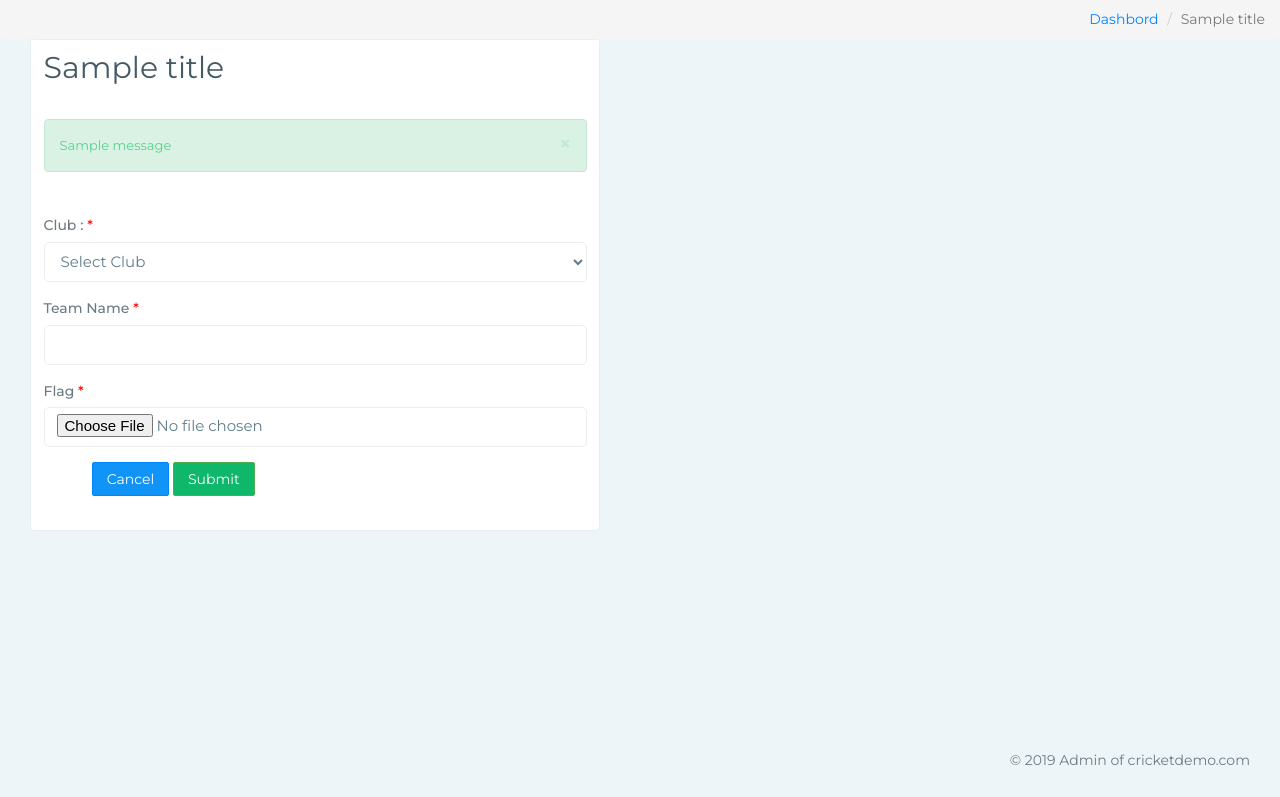
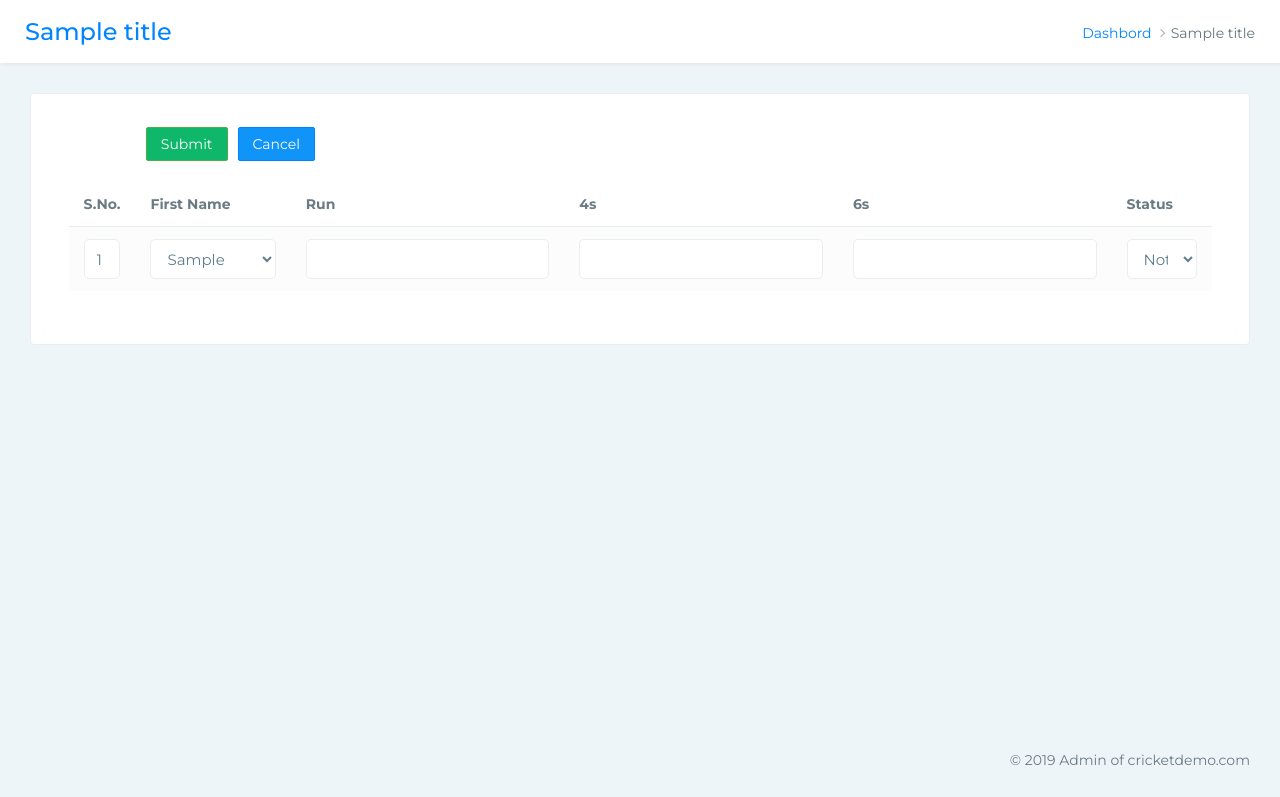
Before and after one commit to rishabhme/cricket_demo, a Django app: template templates/add_score.html in a window 1280 px wide. Shown: the part 54-851 px from the top of the page. Run offline with Django 3.2, Linux system fonts and the light colour scheme; tables that the repository leaves empty hold one stand-in row (values such as "Sample post"); the template is opened without the code that fills it: values that come from a table or form of the project are taken from there, most other values are stand-ins (such as "Sample title", 1, 10 or a date in 2020); one stand-in notice (Sample message) is shown; some libraries are stand-ins or nearby versions.

Commit message:
score add

```diff
--- a/cricketapp/models.py
+++ b/cricketapp/models.py
@@ -105,7 +105,7 @@ class Inning(models.Model):
 
 
     def __str__(self):
-        return 'Inning ' + str(self.inning_no) + ': ' + str(self.match_player)
+        return str(self.match_player.team_id)
 
     class Meta:
         db_table = "inning"
@@ -122,11 +122,11 @@ class PlayerScoreCard(models.Model):
 
     inning = models.ForeignKey(Inning, related_name="player_inning", blank=False, on_delete=models.CASCADE)
     player = models.ForeignKey(Player, related_name="player_score", blank=False, on_delete=models.CASCADE)
-    runs = models.IntegerField(blank=False, default=0)
-    fifty = models.IntegerField(blank=False, default=0)
-    hundred = models.IntegerField(blank=False, default=0)
-    fours = models.IntegerField(blank=False, default=0)
-    sixes = models.IntegerField(blank=False, default=0)
+    runs = models.CharField(max_length=10,blank=True, default=0)
+    fifty = models.CharField(max_length=10,blank=True, default=0)
+    hundred = models.CharField(max_length=10,blank=True, default=0)
+    fours = models.CharField(max_length=10,blank=True, default=0)
+    sixes = models.CharField(max_length=10,blank=True, default=0)
     status = models.CharField(max_length=10, choices = PLAYER_STATUS_CHOICE, blank=True)
 
     def __str__(self):
--- a/cricketapp/urls.py
+++ b/cricketapp/urls.py
@@ -6,10 +6,10 @@ urlpatterns = [
 	path('', DashboardView.as_view(), name='dashboard'),
 	path('add/match/', MatchView.as_view(), name='add-match'),
 	path('player/detail/<int:pk>/', PlayerDetailView.as_view(), name='player-detail'),
-	path('player/detail/<int:pk>/', PlayerDetailView.as_view(), name='player-detail'),
 	path('add/team/', AddTeamView.as_view(), name='add-team'),
 	path('score/', MatchScoreView.as_view(), name='score'),
 	path('ajax_team_list/', AjaxTeamListView.as_view(), name='ajax_team_list'),
+	path('add/score/', AddScoreView.as_view(), name='add-score'),
 	path('player-list/<int:pk>/', PlayerListView.as_view(), name='player-list'),
 	path('player/<int:pk>/', AddPlayerView.as_view(), name='player'),
 	path('player/delete/<int:pk>/', DeletePlayerView.as_view(), name='player-delete'),
--- a/templates/add_score.html
+++ b/templates/add_score.html
@@ -1,17 +1,22 @@
 {% extends "base_site.html" %}
-{% block title %} {{ title }} {% endblock title %}
+{% block title %} User Management {% endblock title %}
 {% block content %}
 <div id="page-wrapper">
-        <div class="">
-                <ol class="breadcrumb text-right">
+            <div class="row page-titles">
+                <div class="col-md-5 align-self-center">
+                    <h3 class="text-themecolor">{{title}}</h3>
+                </div>
+                <div class="col-md-7 align-self-center">
+                    <ol class="breadcrumb">
                         <li class="breadcrumb-item"><a href="{% url 'cricketapp:dashboard' %}">Dashbord</a></li>
-                    <li class="breadcrumb-item active ">{{ title }}</li>
+                        <li class="breadcrumb-item active">{{title}}</li>
                     </ol>
-            <div class="clearfix"></div>
+                </div>
+            </div>
             <div class="container-fluid">
                     <div style="text-align: center;">
-                                {% if is_message == 0 %}
-                                    <div class="alert alert-danger">
+                                {% if is_message == 1 %}
+                                    <div class="alert alert-success">
                                     {{message}}
                                     </div>
                                 {% else %}
@@ -19,50 +24,54 @@
                                 {% endif %}
 
                                 </div>
-            <div class="row" style="max-width:600px;">
-                <div class="col-md-12 col-sm-12 col-xs-12">
+                <!-- row -->
+
+                <div class="row">
+                    <div class="col-md-12 col-sm-12">
                         <div class="card">
-                        <div class="card-header">
-                            <h2>{{ title }}</h2>
-                            <div class="clearfix"></div>
-                        </div>
                             <div class="card-body">
-                            {% if messages %}
-                                {% for message in messages %}
-                                    <div class="alert alert-success alert-dismissable">
-                                        <button type="button" class="close" data-dismiss="alert" aria-hidden="true">
-                                            &times;
-                                        </button>
-                                        {{ message }}
-                                    </div>
-                                {% endfor %}
-                            {% endif %}
-                            <br/>
+                                <div class="table-responsive">
+                                    <div class="table-wrapper">
+                                        <div class="table-responsive text-nowrap">
+                                            <table class="table table-striped table-hover table-sm">
+                                                <thead>
+                                                    <tr>
+                                                        <th><b>S.No.</b></th>
+                                                        <th><b>First Name</b></th>
+                                                        <th><b>Run</b></th>
+                                                        <th><b>4s</b></th>
+                                                        <th><b>6s</b></th>
+                                                        <th><b>Status</b></th>
+
+
+                                                    </tr>
+                                                </thead>
+                                                <tbody>
                                                 <form action="{{ url }}" method="POST"
                                   enctype="multipart/form-data" id="team" data-parsley-validate=""
                                   class="row">
+                                                    {% csrf_token %}
+                                                {% for player_detail in match_detail %}
+                                                    <tr>
+                                                        <td ><input class="form-control" type="text" name="id" value="{{ forloop.counter }}" ></td>
+                                                        <td><select class="form-control" type="select" name="name_{{forloop.counter}}">
+                                                            <option value="{{ player_detail.player.id }}">{{player_detail.player.first_name}}</option>
+                                                        </select></td>
+                                                        <td><input class="form-control" type="number" name="run_{{forloop.counter}}"
+                                               value="" ></td>
+                                                        <td><input class="form-control" type="text" name="fours_{{forloop.counter}}"
+                                               value="" ></td>
+                                                        <td><input class="form-control" type="text" name="sixes_{{forloop.counter}}"
+                                               value="" ></td>
+                                                        <td><select name="status_{{forloop.counter}}" class="form-control">
+                                                   <option value="out">Out</option>
+                                                    <option value="notout">Not Out</option>
+                                                    <option value="notplayed" selected>Not Played</option>
 
-                                {% csrf_token %}
-                                <div class="form-group col-md-12">
-                                    <label class="control-label">Club : <span class="error">*</span></label>
-                                        <select id ="select1" name="club" class="form-control">
-                                                    <option value=""> Select Club </option>
-                                                    {% for club in club_list %}
-                                                            <option value="{{club.id}}">{{club.name}}</option>
+                                                </select></td>
+
+                                                    </tr>
                                                 {% endfor %}
-                                                </select>
-                                </div>
-
-                                <div class="form-group col-md-12">
-                                    <label>Team Name <span class="error">*</span></label>
-                                        <input class="form-control" type="text" name="team_name"
-                                               value="" >
-                                </div>
-                                <div class="form-group col-md-12">
-                                    <label>Flag <span class="error">*</span></label>
-                                        <input class="form-control" type="file" name="flag"
-                                               value="" >
-                                </div>
                                                     <div class="ln_solid"></div>
                                 <div class="form-group">
                                     <div class="col-md-12 col-sm-12 col-xs-12 col-md-offset-3">
@@ -72,15 +81,20 @@
                                         <button type="submit" class="btn btn-success">Submit</button>
                                     </div>
                                 </div>
-
+                        </div>
                                                 </form>
+                                                </tbody>
+                                            </table>
+                                        </div>
+                                </div>
+                                    </div>
+                                </div>
+                            </div>
+                            <!-- ./Basic Table -->
                         </div>
                     </div>
                 </div>
             </div>
 
-        </div>
 
-    </div>
-    </div>
     {% endblock content %}
--- a/templates/add_team.html
+++ b/templates/add_team.html
@@ -41,7 +41,6 @@
                             <form action="{{ url }}" method="POST"
                                   enctype="multipart/form-data" id="team" data-parsley-validate=""
                                   class="row">
-
                                 {% csrf_token %}
                                 <div class="form-group col-md-12">
                                     <label class="control-label">Club : <span class="error">*</span></label>
--- a/templates/score.html
+++ b/templates/score.html
@@ -15,6 +15,7 @@
             </div>
             <div class="container-fluid">
                 <!-- row -->
+                <p class="text-right"><a href="{% url 'cricketapp:add-score' %}?match_id={{match_id}}&team={{team_1}}" class="btn btn-info"><i  aria-hidden="true"></i> <span>Add Score</span></a></p>
                 <div class="row">
                     <div class="col-md-12 col-sm-12">
                         {% if player_score_1 %}
@@ -58,6 +59,8 @@
                         {% endif %}
                         </div>
                     </div>
+                <p class="text-right"><a href="{% url 'cricketapp:add-score' %}?match_id={{match_id}}&team={{team_2}}" class="btn btn-info"><i  aria-hidden="true"></i> <span>Add Score</span></a></p>
+                <div class ="row">
                     <div class="col-md-12 col-sm-12">
                         {% if player_score_2 %}
                         <div class="card">
```
Also changed, not shown: cricketapp/views.py (+43 -5 lines), utility/utility.py (+0 -25 lines). Lines whose indentation alone changed are shown as unchanged.
